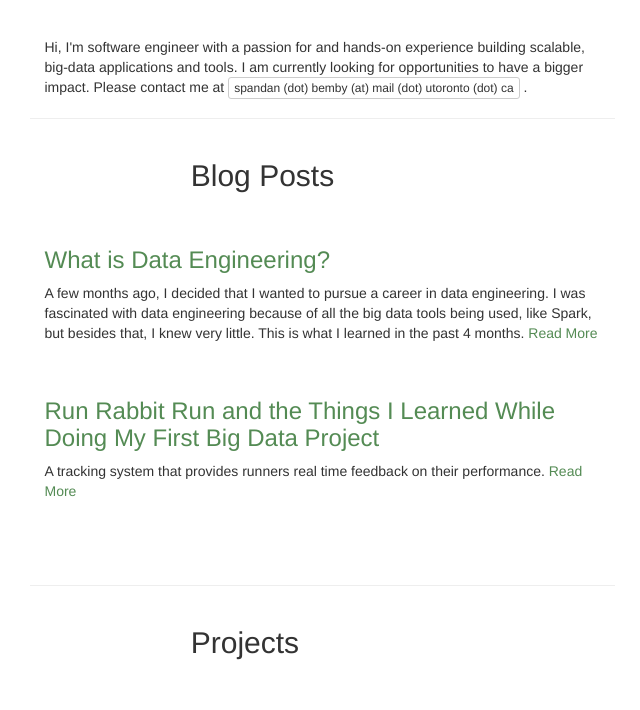
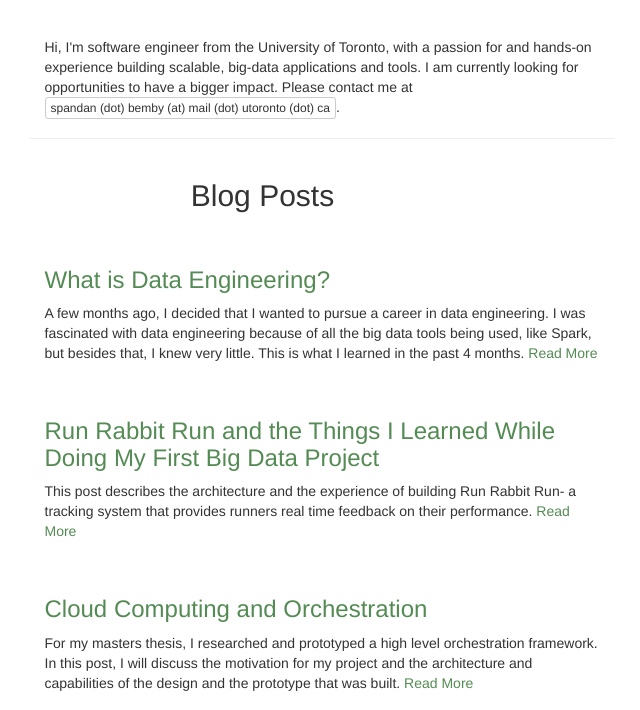
Before and after one commit to spandanb/spandanb.github.io, a plain HTML site: page index.html in a window 1280 px wide. Shown: the part 229-939 px from the top of the page, without its empty margins (318-958 px from the left). Drawn offline with Linux system fonts and the light colour scheme.

```diff
--- a/index.html
+++ b/index.html
@@ -96,9 +96,10 @@
                 <div class="row page-header">
                     <div class="col-md-12">
                         <p>
-                            Hi, I'm software engineer with a passion for and hands-on experience building scalable, big-data applications and tools.
+                            Hi, I'm software engineer from the University of Toronto, with a passion for and
+                            hands-on experience building scalable, big-data applications and tools.
                             I am currently looking for opportunities to have a bigger impact. Please contact me at
-                            <span class="tag">spandan (dot) bemby (at) mail (dot) utoronto (dot) ca</span> .
+                            <span class="tag">spandan (dot) bemby (at) mail (dot) utoronto (dot) ca</span>.
                         </p>
                     </div>
                 </div>
@@ -142,8 +143,28 @@
                             </a>
                         </h3>
                         <p>
-                            A tracking system that provides runners real time feedback on their performance.
+                            This post describes the architecture and the experience of building Run Rabbit Run- a tracking system that provides runners real time feedback on their performance.
                             <a href="https://medium.com/@superspandan/run-rabbit-run-and-the-things-i-learned-while-doing-my-first-big-data-project-1db51267e9d3#.dm3cad33r">
+                                Read More
+                            </a>
+                        </p>
+                    </div>
+                </div>
+                <!--./row -->
+
+
+
+                <!-- Item 3: Cloud Computing and Orchestration -->
+                <div class="row">
+                    <div class="col-md-12 portfolio-item">
+                        <h3>
+                            <a href="https://medium.com/@superspandan/cloud-computing-and-orchestration-d733de38fff9#.6mi8k2r9o">
+                                Cloud Computing and Orchestration
+                            </a>
+                        </h3>
+                        <p>
+                            For my masters thesis, I researched and prototyped a high level orchestration framework. In this post, I will discuss the motivation for my project and the architecture and capabilities of the design and the prototype that was built.
+                            <a href="https://medium.com/@superspandan/cloud-computing-and-orchestration-d733de38fff9#.6mi8k2r9o">
                                 Read More
                             </a>
                         </p>
```
Also changed, not shown: index.template.html (+3 -2 lines), 1 other file.
